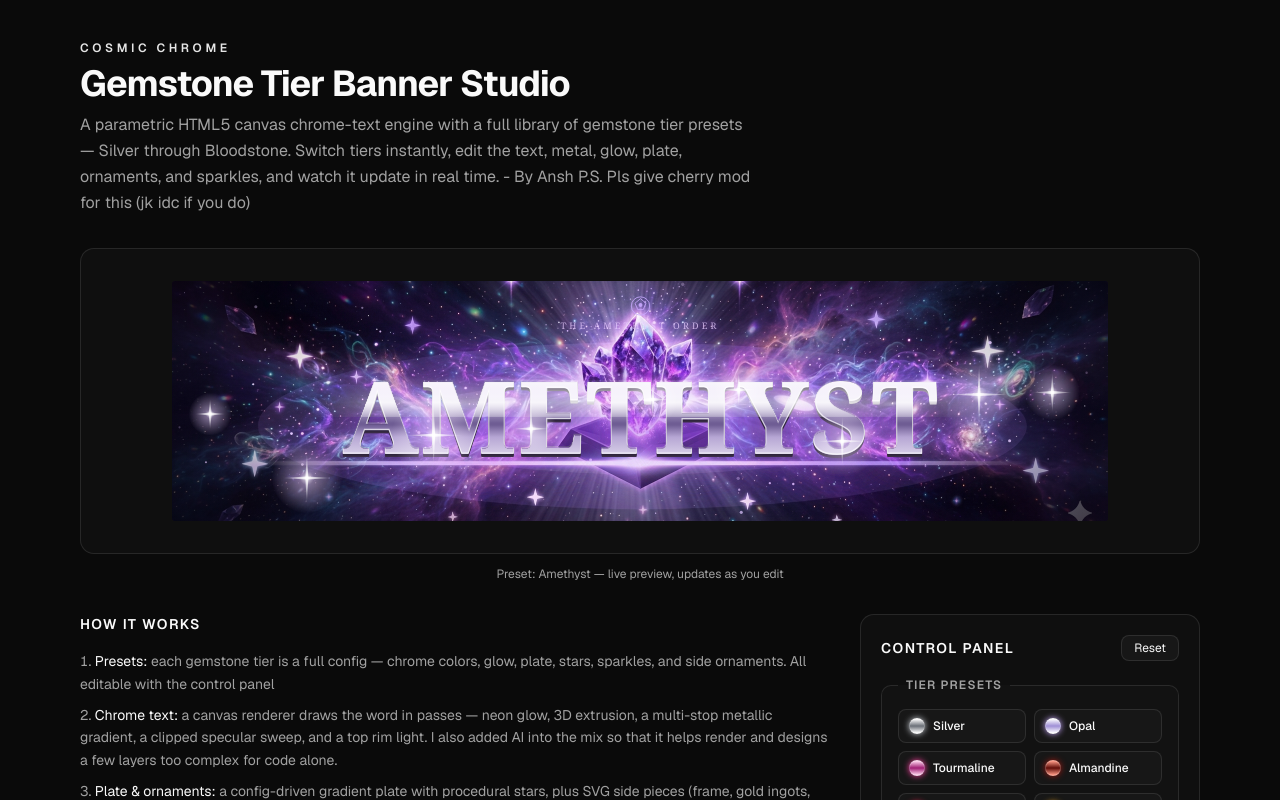
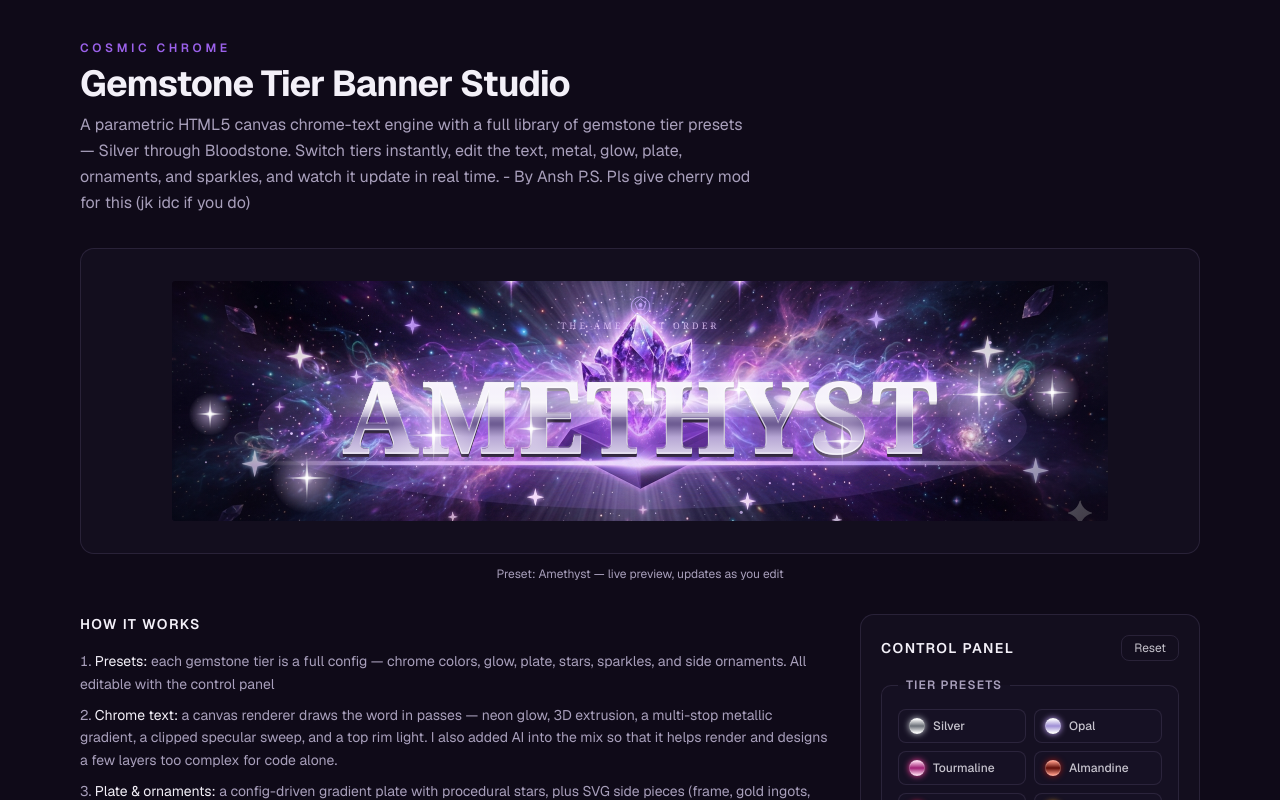
Before and after one commit to asinha2911-hash/GD-Rank-Maker, a Next.js app: page / in a window 1280 px wide. Shown: the top 800 px of the page. Built offline with nearby package versions, Linux system fonts and the light colour scheme.

Commit message:
feat: switch default color scheme to dark mode
Updated global color scheme preference to dark mode in globals.css for better night-time usability.

Co-authored-by: asinha2911-hash <307329228+asinha2911-hash@users.noreply.github.com>

```diff
--- a/app/globals.css
+++ b/app/globals.css
@@ -48,7 +48,7 @@
 }
 
 :root {
-  color-scheme: light;
+  color-scheme: dark;
   --background: oklch(0.16 0.03 300);
   --foreground: oklch(0.96 0.01 300);
   --card: oklch(0.21 0.04 300);
@@ -84,7 +84,7 @@
 }
 
 .dark {
-  color-scheme: light;
+  color-scheme: dark;
   --background: oklch(0.145 0 0);
   --foreground: oklch(0.985 0 0);
   --card: oklch(0.205 0 0);
@@ -118,9 +118,9 @@
   --sidebar-ring: oklch(0.556 0 0);
 }
 
-@media (prefers-color-scheme: light) {
+@media (prefers-color-scheme: dark) {
   :root:not(.light) {
-    color-scheme: light;
+    color-scheme: dark;
     --background: oklch(0.145 0 0);
     --foreground: oklch(0.985 0 0);
     --card: oklch(0.205 0 0);
@@ -163,25 +163,3 @@
     @apply bg-background text-foreground;
   }
 }
-/* Universal form control styling */
-input,
-select,
-textarea,
-button {
-  color: var(--foreground);
-  background-color: var(--card);
-  border-color: var(--border);
-}
-
-select option {
-  color: var(--foreground);
-  background-color: var(--card);
-}
-
-/* Prevent browser dark-mode overrides */
-input,
-select,
-textarea,
-button {
-  color-scheme: light;
-}
```
